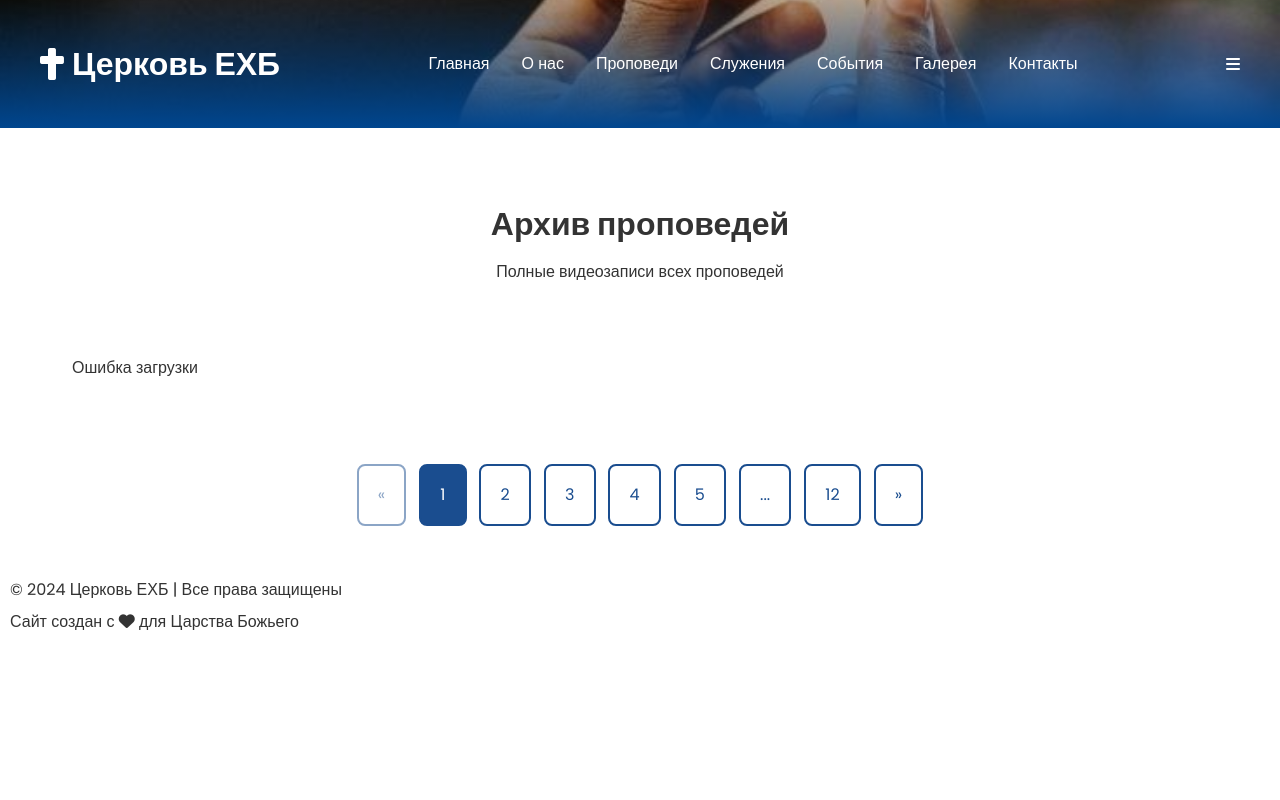
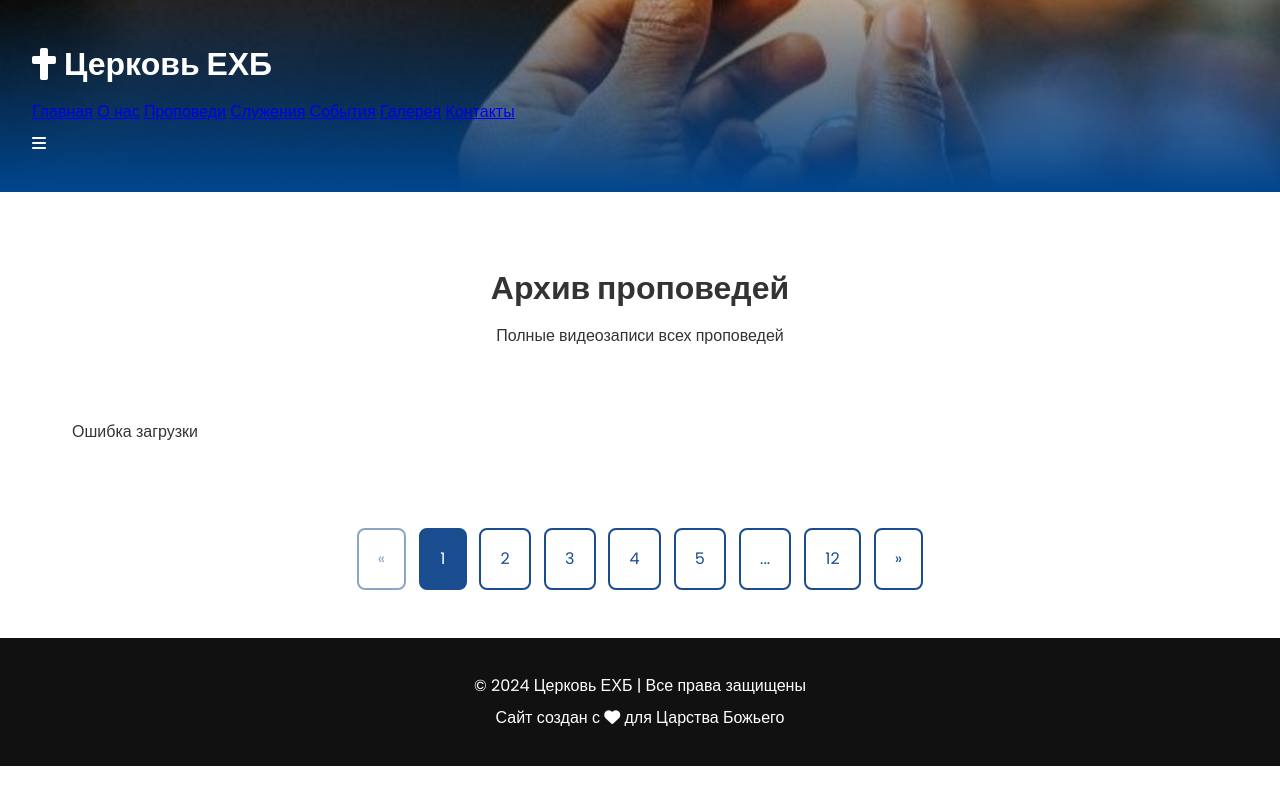
Before and after one commit to Fox216540/web_church, a Django app: template church/main/templates/main/sermons.html in a window 1280 px wide. Run offline with Django 5.2, Linux system fonts and the light colour scheme; the template is opened without the code that fills it, so the values that code supplies are empty.

Commit message:
Удалил устаревшие стили и упростил общую структуру CSS для проповедей.

```diff
--- a/church/main/static/main/css/sermons.css
+++ b/church/main/static/main/css/sermons.css
@@ -25,48 +18,12 @@
             position: relative;
         }
 
-        .nav {
-            display: flex;
-            justify-content: space-between;
-            align-items: center;
-            max-width: 1200px;
-            margin: 0 auto;
-            position: relative;
-        }
-
         .logo {
             font-size: 2rem;
             font-weight: 700;
             display: flex;
             align-items: center;
             gap: 0.5rem;
-        }
-
-        .nav-links {
-            display: flex;
-            gap: 2rem;
-        }
-
-        .nav-links a {
-            color: white;
-            text-decoration: none;
-            transition: 0.3s;
-            position: relative;
-        }
-
-        .nav-links a::after {
-            content: '';
-            position: absolute;
-            bottom: -5px;
-            left: 0;
-            width: 0;
-            height: 2px;
-            background: var(--accent-gold);
-            transition: 0.3s;
-        }
-
-        .nav-links a:hover::after {
-            width: 100%;
         }
 
         /* Герой-секция */
@@ -326,10 +261,12 @@
         .card:hover {
             transform: translateY(-5px);
         }
-        .footer {
-            padding-right: 10px;
-            padding-left: 10px;
-        }
+.footer {
+    background: #111;
+    color: white;
+    text-align: center;
+    padding: 2rem;
+}
         /* Все стили из основной страницы */
         /* Добавить медиа-запросы для адаптива */
 
```
Also changed, not shown: other parts of church/main/static/main/css/sermons.css (+1 -30 lines).
